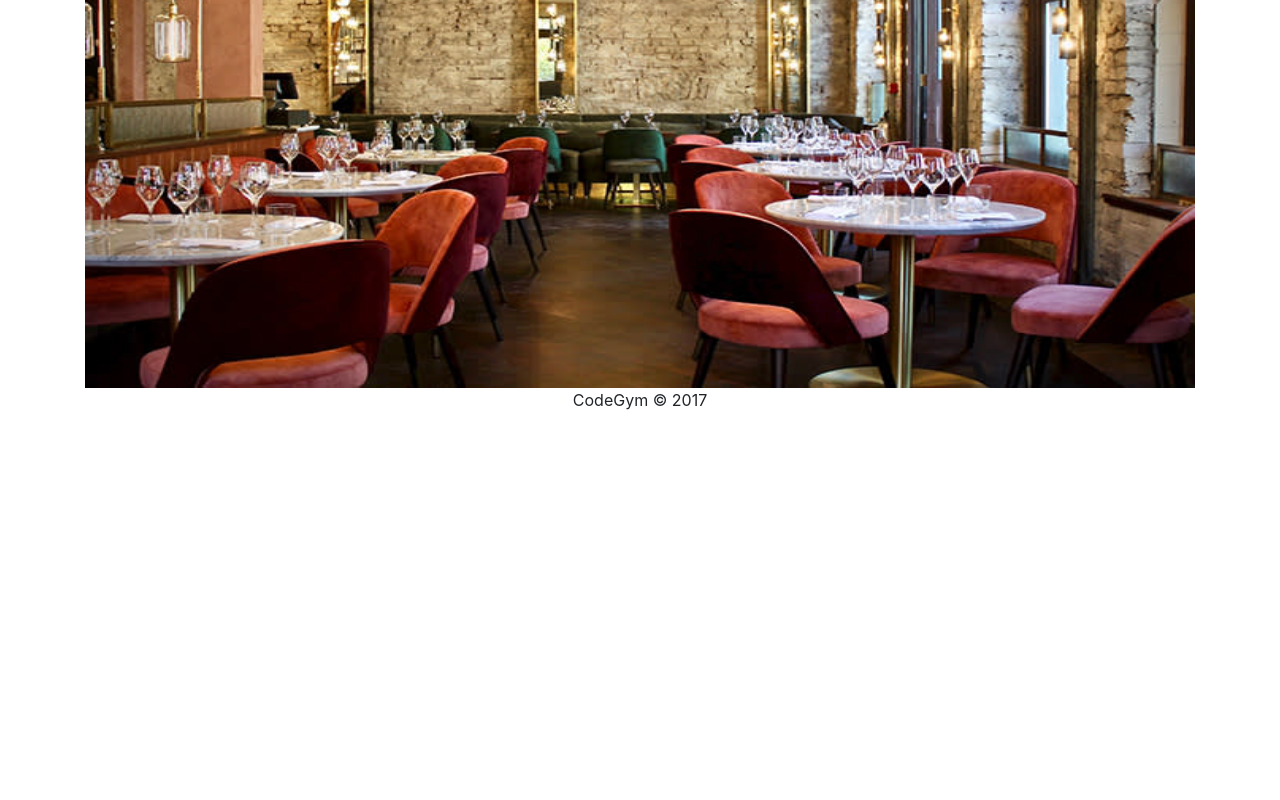
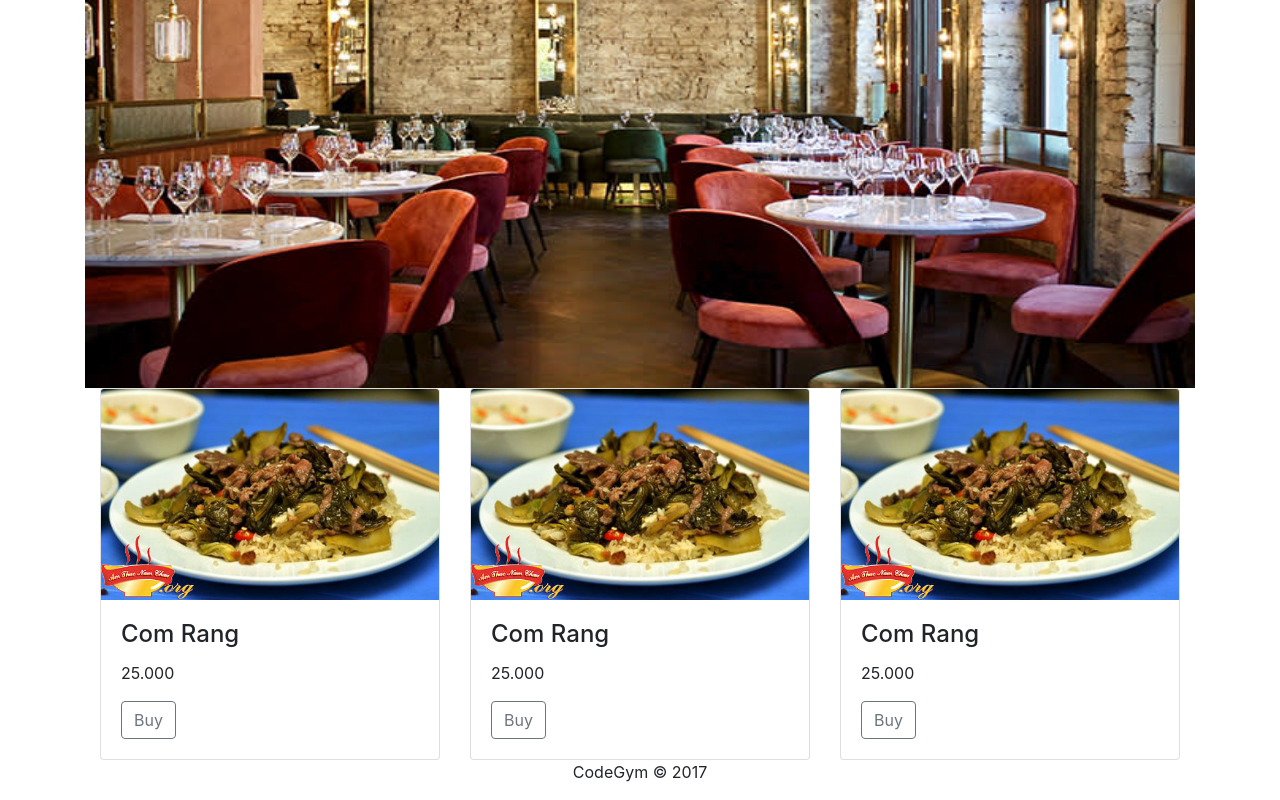
Before and after one commit to dohuunghia11/Hackathong, a plain HTML site: page Hackathong/index.html in a window 1280 px wide. Shown: the part 1051-1851 px from the top of the page. Before the commit the page ends 1479 px from the top, so only its background shows below. Drawn offline with nearby package versions, Linux system fonts and the light colour scheme.

Commit message:
listproduct

```diff
--- a/Hackathong/index.html
+++ b/Hackathong/index.html
@@ -111,15 +111,48 @@
                     </div>
                 </div>
             </div>
-        <div class="row">
-           <div class="">
-               <div class="panel "></div>
-           </div>
-        </div>
+
         <div class="welcome-box">
             <h2>Welcome to Justice restaurant</h2>
             <img src="img/background3.jpeg">
         </div>
+        <div class="container-fluid">
+            <div class="row padding">
+
+                <div class="col-4">
+                    <div class="card">
+                        <img class="card-img-top" src="./img/Comrangduabo.jpg">
+                        <div class="card-body">
+                            <h4 class="card-title">Com Rang</h4>
+                            <p class="card-text">25.000</p>
+                            <a href="#" class="btn btn-outline-secondary">Buy</a>
+                        </div>
+                    </div>
+                </div>
+                <div class="col-4">
+                    <div class="card">
+                        <img class="card-img-top" src="./img/Comrangduabo.jpg">
+                        <div class="card-body">
+                            <h4 class="card-title">Com Rang</h4>
+                            <p class="card-text">25.000</p>
+                            <a href="#" class="btn btn-outline-secondary">Buy</a>
+                        </div>
+                    </div>
+                </div>
+                <div class="col-4">
+                    <div class="card">
+                        <img class="card-img-top" src="./img/Comrangduabo.jpg">
+                        <div class="card-body">
+                            <h4 class="card-title">Com Rang</h4>
+                            <p class="card-text">25.000</p>
+                            <a href="#" class="btn btn-outline-secondary">Buy</a>
+                        </div>
+                    </div>
+                </div>
+            </div>
+
+        </div>
+
         <footer class="panel panel-default">
             <div class="panel-heading text-center">
                 <p>CodeGym &copy; 2017</p>
```
